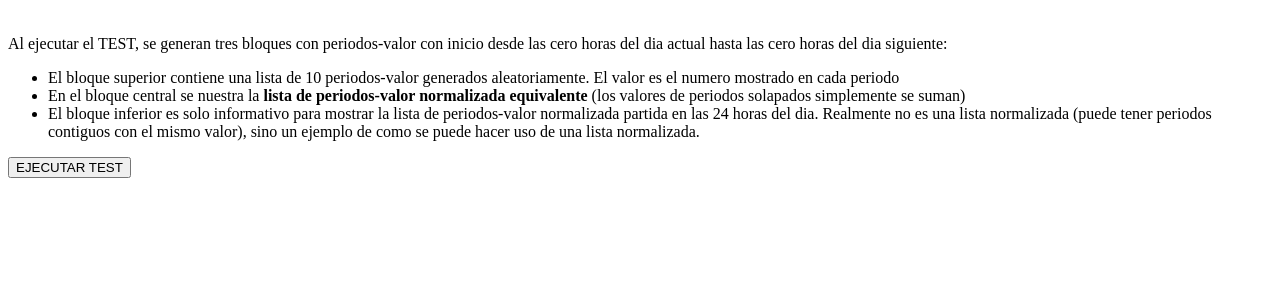
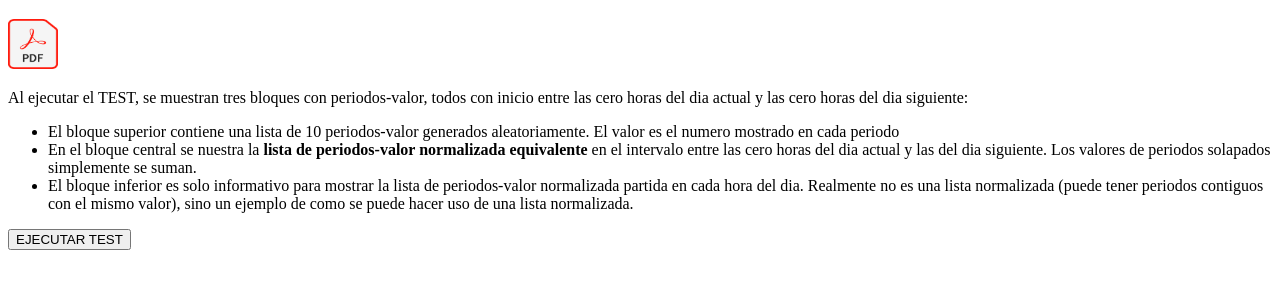
Before and after one commit to marcosbarro/marcosbarro.github.io, a plain HTML site: page periodos/index.html in a window 1280 px wide. Shown: the part 61-350 px from the top of the page. Drawn offline with Linux system fonts and the light colour scheme.

Commit message:
Inlusión de PDF y link

```diff
--- a/periodos/index.html
+++ b/periodos/index.html
@@ -241,11 +241,14 @@
 
 <h1>Listas de Periodo-Valor Normalizadas</h1>
 <div id="div-info" style="float: left;width:100%">
-<p>Al ejecutar el TEST, se generan tres bloques con periodos-valor con inicio desde las cero horas del dia actual hasta las cero horas del dia siguiente:
+<a href="./files/listas_normalizadas_periodos_valor_v01.pdf">
+ <img border="0" alt="tratamiento de valores periodificados con listas normalizadas" src="./images/pdf1.png" width="50" height="50">
+</a>
+<p>Al ejecutar el TEST, se muestran tres bloques con periodos-valor, todos con inicio entre las cero horas del dia actual y las cero horas del dia siguiente:
   <ul>
      <li>El bloque superior contiene una lista de 10 periodos-valor generados aleatoriamente. El valor es el numero mostrado en cada periodo</li>
-     <li>En el bloque central se nuestra la <b>lista de periodos-valor normalizada equivalente</b> (los valores de periodos solapados simplemente se suman)</li>
-     <li>El bloque inferior es solo informativo para mostrar la lista de periodos-valor normalizada partida en las 24 horas del dia. Realmente no es una lista normalizada (puede tener periodos contiguos con el mismo valor), sino un ejemplo de como se puede hacer uso de una lista normalizada.</li>
+     <li>En el bloque central se nuestra la <b>lista de periodos-valor normalizada equivalente</b> en el intervalo entre las cero horas del dia actual y las del dia siguiente. Los valores de periodos solapados simplemente se suman.</li>
+     <li>El bloque inferior es solo informativo para mostrar la lista de periodos-valor normalizada partida en cada hora del dia. Realmente no es una lista normalizada (puede tener periodos contiguos con el mismo valor), sino un ejemplo de como se puede hacer uso de una lista normalizada.</li>
   </ul>
 </p>
 </div>
```
Also changed, not shown: periodos/images/pdf1.png (added), 1 other file.
